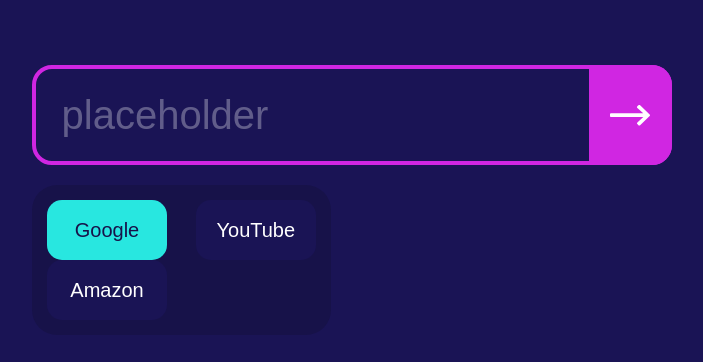
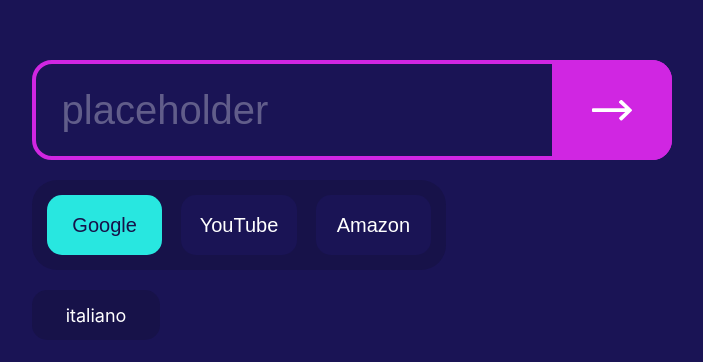
Before and after one commit to faridevnz/omnixent-front, a Nuxt app: page /Home in a window 1280 px wide. Shown: the part 200-562 px from the top of the page, without its empty margins (288-991 px from the left). Built offline with nearby package versions, Linux system fonts and the light colour scheme.

Commit message:
added BaseListSelector component

```diff
--- a/components/base/BaseButton.vue
+++ b/components/base/BaseButton.vue
@@ -24,7 +24,7 @@
     return {
       // Style data
       dimension: {
-        width: `${this.width}px`,
+        width: `${this.width}vw`,
         height: `${this.height}px`
       }
     }
--- a/components/base/BaseInputWithButton.vue
+++ b/components/base/BaseInputWithButton.vue
@@ -68,6 +68,7 @@
     top: 0px;
     bottom: 0px;
     width: 13%;
+    min-width: 120px;
     border-radius: 0 20px 20px 0;
     border: none;
     background-color: $primary;
--- /dev/null
+++ b/components/base/BaseListSelector.vue
@@ -0,0 +1,93 @@
+<template>
+  <div>
+    <div class="selector" :style="dimension" @click="toggleOptions">
+      {{ selectedOption }}
+      <div v-if="optionsVisibility" class="options-container">
+        <div v-for="(item, index) in optionsList" :key="index" :style="dimension" class="option" @click="changeOption(index)">
+          {{ item }}
+        </div>
+      </div>
+    </div>
+  </div>
+</template>
+
+<script lang="ts">
+export default {
+  props: {
+    width: {
+      type: [Number, String],
+      required: true
+    },
+    height: {
+      type: [Number, String],
+      required: true
+    },
+    optionsList: {
+      type: Array,
+      required: true
+    }
+  },
+  data () {
+    return {
+      dimension: {
+        width: `${this.width}vw`,
+        height: `${this.height}px`
+      },
+      selectedOption: this.optionsList[0],
+      optionsVisibility: false
+    }
+  },
+  methods: {
+    toggleOptions (): void {
+      this.optionsVisibility = !this.optionsVisibility
+    },
+    changeOption (index: number): void {
+      this.selectedOption = this.optionsList[index]
+      // new option emission
+      this.$emit('optionChange', this.selectedOption)
+    }
+  }
+}
+</script>
+
+<style lang="scss" scoped>
+.selector {
+  position: relative;
+  display: flex;
+  justify-content: center;
+  align-items: center;
+  border: none;
+  border-radius: 15px;
+  background-color: $background-dark;
+  font-size: 18px;
+  color: white;
+  appearance: none;
+  cursor: pointer;
+  &:focus-within {
+    outline: none
+  }
+
+  .options-container {
+    display: flex;
+    flex-direction: column;
+    justify-content: center;
+    align-items: center;
+    padding: 15px 0;
+    position: absolute;
+    background-color: $background-dark;
+    border-radius: 15px;
+
+    .option {
+      transition: all 100ms ease-in;
+      display: flex;
+      align-items: center;
+      justify-content: center;
+      &:hover {
+        background-color: #FFFFFF30;
+      }
+    }
+
+  }
+
+}
+</style>
--- a/components/base/BaseTabSelector.vue
+++ b/components/base/BaseTabSelector.vue
@@ -3,7 +3,7 @@
     <BaseButton
       v-for="(item, index) in tabItems"
       :key="index"
-      width="120"
+      width="9"
       height="60"
       :color="whichSelected === index ? 'secondary' : 'background'"
       @click="changeTab(index)"
@@ -42,7 +42,7 @@
     changeTab (index: number): void {
       this.selectedTab = index
       // event emission when change the selected tab
-      this.$emit('tabChange', index)
+      this.$emit('tabChange', this.tabItems[index])
     }
   }
 }
--- a/pages/Home.vue
+++ b/pages/Home.vue
@@ -6,7 +6,9 @@
       </BaseIcon>
     </BaseInputWithButton>
     <br>
-    <BaseTabSelector width="21" :tab-items="availableServices" @tabChange="changeService" />
+    <BaseTabSelector width="30" :tab-items="availableServices" @tabChange="changeService" />
+    <br>
+    <BaseListSelector width="10" height="50" :options-list="supportedLang" @optionChange="changeLang" />
   </div>
 </template>
 
@@ -19,6 +21,8 @@
     return {
       availableServices: ['Google', 'YouTube', 'Amazon'],
       selectedService: 'Google',
+      supportedLang: ['italiano', 'english', 'spanish'],
+      selectedLang: 'italiano',
       query: ''
     }
   },
@@ -27,8 +31,11 @@
       // search method
       this.query = query
     },
-    changeService (newServiceIndex: number): void {
-      this.selectedService = this.availableServices[newServiceIndex]
+    changeService (newService: string): void {
+      this.selectedService = newService
+    },
+    changeLang (newLang: string): void {
+      this.selectedLang = newLang
     }
   }
 }
```
